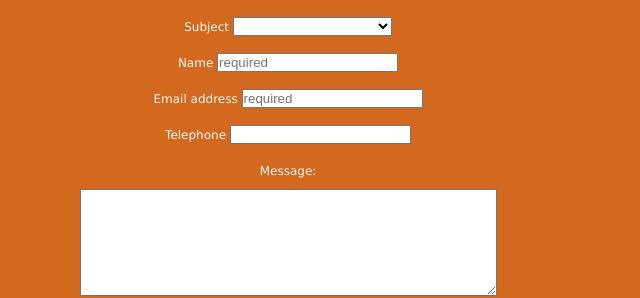
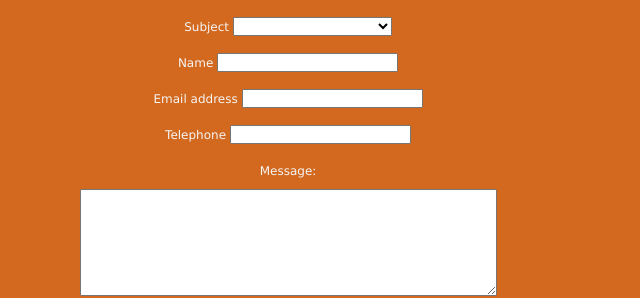
Before and after one commit to msiboto/MICSIB179_FTO2306_GroupA_MichaelSiboto_ITW_Final_Digital_Resum-, a plain HTML site: page index.html in a window 1280 px wide. Shown: the part 1379-1677 px from the top of the page, 352-992 px from the left. Drawn offline with nearby package versions, Linux system fonts and the light colour scheme.

Commit message:
removed placeholders

```diff
--- a/index.html
+++ b/index.html
@@ -159,11 +159,11 @@
                     </select>
                     <p>
                         <label for=“name”>Name</label>
-                        <input type=“name” id=“name” name=“name” placeholder="required" required>
+                        <input type=“name” id=“name” name=“name” required>
                     </p>
                     <p>
                         <label for="from">Email address</label>
-                        <input type=“email” id="from" name="from" placeholder="required" required>
+                        <input type=“email” id="from" name="from" required>
                     </p>
                     <p>
                         <label for=“tel”>Telephone</label>
```
